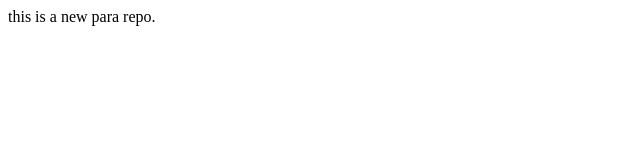
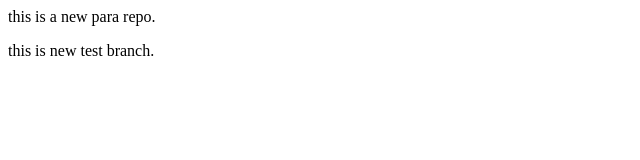
Before and after one commit to Sangam-boy/my-web-test, a plain HTML site: page index.html in a window 1280 px wide. Shown: the whole page, without its empty margins (0-640 px from the left). Drawn offline with Linux system fonts and the light colour scheme.

Commit message:
add new featur

```diff
--- a/index.html
+++ b/index.html
@@ -1 +1,2 @@
 <p>this is a new para repo.</p>
+<p>this is new test branch.</p>
```
